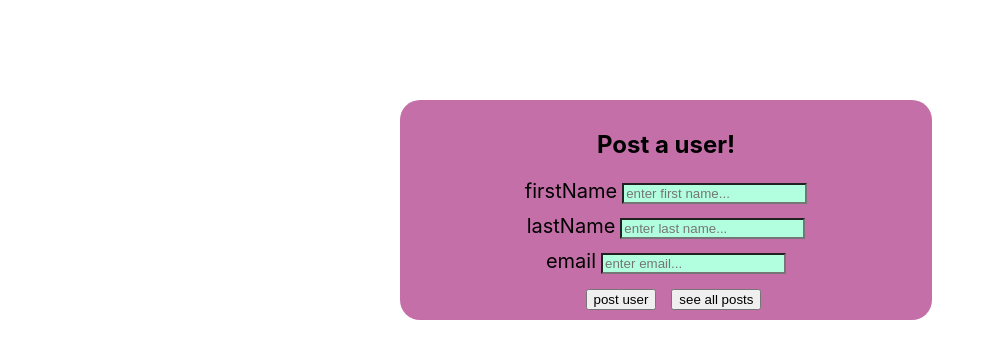
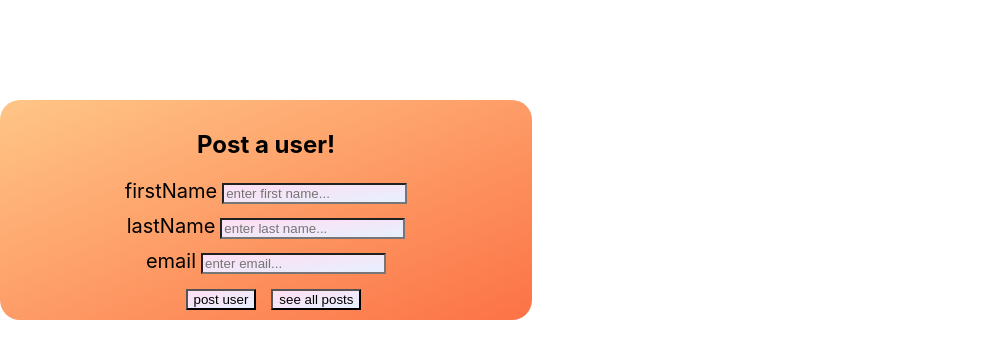
Before and after one commit to AlejoDemi/requestpractice, a React (Create React App) app: page / in a window 1280 px wide. Shown: the top 358 px of the page, without its empty margins (0-995 px from the left). Built offline with nearby package versions, Linux system fonts and the light colour scheme.

Commit message:
posted solved

```diff
--- a/src/Requests/Post.css
+++ b/src/Requests/Post.css
@@ -5,9 +5,13 @@
     border-width: 20px;
     border-color: black;
     margin-top: 100px;
-    background-color: #c56fa9;
+    background: linear-gradient(
+            to bottom right,
+            #FFC687,#FC7246);
     padding: 10px;
-    margin-left: 400px;
+    flex-direction: column;
+    align-content: center;
+    flex: 1;
 }
 
 .card--input{
@@ -21,10 +25,15 @@
 }
 
 .card--input--box{
-    background-color: #b2ffe0;
+    background: linear-gradient(
+            to bottom right,
+            #FFDEF2,#E6F0FF);
 }
 
 .card--button{
     margin-top: 15px;
     margin-left: 15px;
+    background: linear-gradient(
+            to bottom right,
+            #FFDEF2,#E6F0FF);
 }
```
